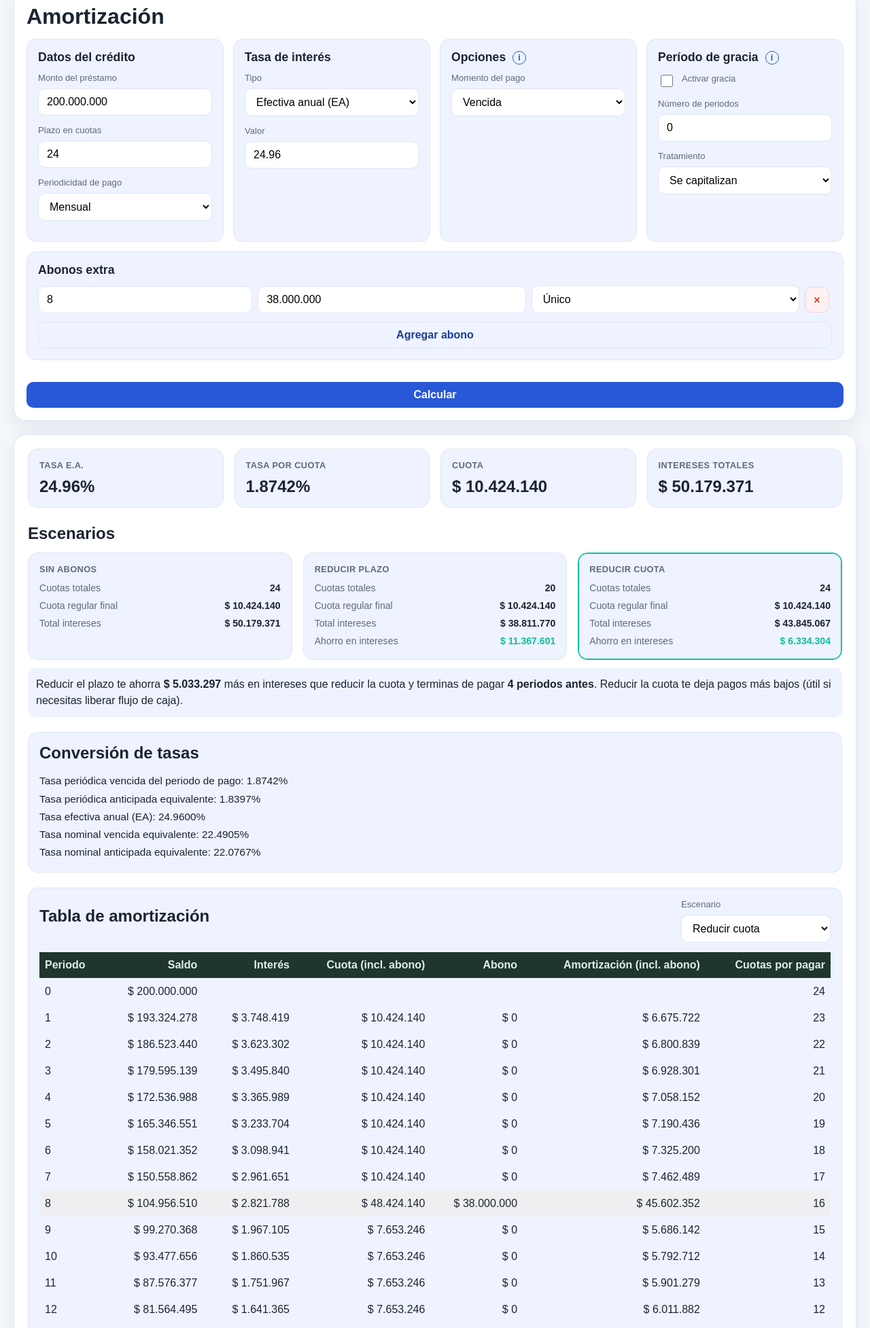
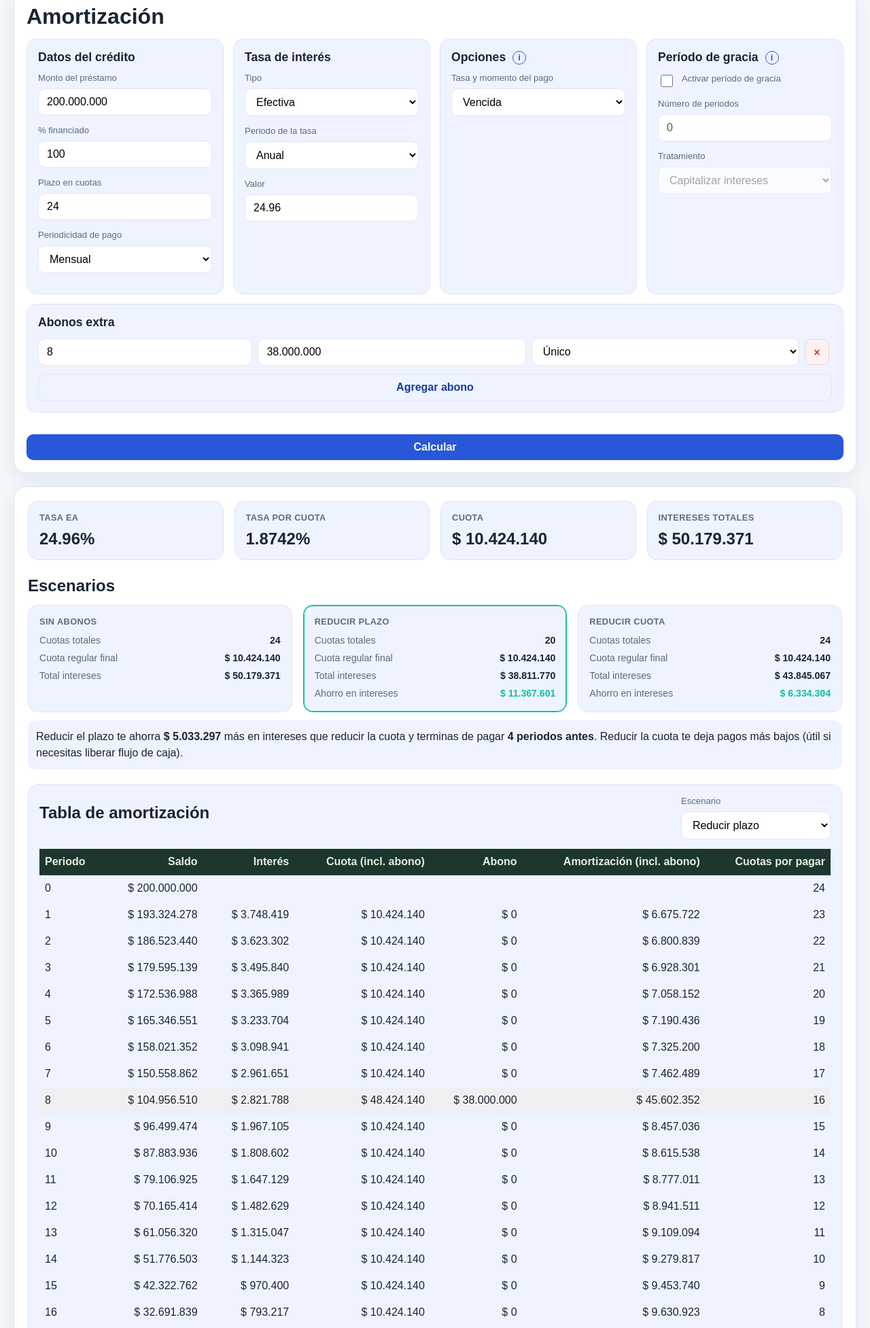
Before and after one commit to juandarevalo9804/calculadora-amortizacion, a plain HTML site: page index.html in a window 1280 px wide. Shown: the part 33-1987 px from the top of the page at 68% size. Drawn offline with Linux system fonts and the light colour scheme.

Commit message:
Proyecto finalizado
Co-authored-by: Copilot <223556219+Copilot@users.noreply.github.com>

```diff
--- a/app.js
+++ b/app.js
@@ -5,8 +5,7 @@ const elementos = {
   tipoTasa: document.getElementById('tipoTasa'),
   tasaValor: document.getElementById('tasaValor'),
   capitalizacion: document.getElementById('capitalizacion'),
-  labelCapitalizacion: document.getElementById('labelCapitalizacion'),
-  textoPeriodoTasa: document.getElementById('textoPeriodoTasa'),
+  porcentajeFinanciado: document.getElementById('porcentajeFinanciado'),
   momentoPago: document.getElementById('momentoPago'),
   activarGracia: document.getElementById('activarGracia'),
   graciaPeriodos: document.getElementById('graciaPeriodos'),
@@ -14,6 +13,7 @@ const elementos = {
   listaAbonos: document.getElementById('listaAbonos'),
   agregarAbono: document.getElementById('agregarAbono'),
   btnCalcular: document.getElementById('btnCalcular'),
+  errorCalculo: document.getElementById('errorCalculo'),
   escenarioActivo: document.getElementById('escenarioActivo'),
   scenarioGrid: document.getElementById('scenarioGrid'),
   mejorEscenario: document.getElementById('mejorEscenario'),
@@ -23,14 +23,14 @@ const elementos = {
   rangoGrafica: document.getElementById('rangoGrafica'),
   graficaAnterior: document.getElementById('graficaAnterior'),
   graficaSiguiente: document.getElementById('graficaSiguiente'),
-  valorEA: document.getElementById('valorEA'),
+  etiquetaTasaSeleccionada: document.getElementById('etiquetaTasaSeleccionada'),
+  valorTasaSeleccionada: document.getElementById('valorTasaSeleccionada'),
   valorCuota: document.getElementById('valorCuota'),
   valorCuotaBase: document.getElementById('valorCuotaBase'),
   valorIntereses: document.getElementById('valorIntereses'),
   resumenSinAbonos: document.getElementById('resumenSinAbonos'),
   resumenReducirPlazo: document.getElementById('resumenReducirPlazo'),
-  resumenReducirCuota: document.getElementById('resumenReducirCuota'),
-  conversionTexto: document.getElementById('conversionTexto')
+  resumenReducirCuota: document.getElementById('resumenReducirCuota')
 };
 
 function leerMonto(valor) {
@@ -64,15 +64,26 @@ function formatearCampoMonto(input) {
 let paginaGrafica = 0;
 let filasGraficaActuales = [];
 const PUNTOS_POR_PAGINA = 6;
+const LETRAS_PERIODOS_TASA = {
+  1: 'A',
+  2: 'S',
+  3: 'C',
+  4: 'T',
+  6: 'B',
+  12: 'M'
+};
 
-function actualizarCamposTasa() {
-  const tipo = elementos.tipoTasa.value;
-  const esNominal = tipo === 'nominal_vencida' || tipo === 'nominal_anticipada';
-  const esEA = tipo === 'EA';
-  elementos.labelCapitalizacion.style.display = esEA ? 'none' : '';
-  elementos.textoPeriodoTasa.textContent = esNominal
-    ? 'Periodo de capitalización'
-    : 'Periodo de la tasa';
+function obtenerAbreviaturaTasa(tipoTasa, periodo, anticipada) {
+  const letraPeriodo = LETRAS_PERIODOS_TASA[Number(periodo)];
+  if (!letraPeriodo) throw new Error('Periodo de tasa no soportado: ' + periodo);
+  const letraTipo = tipoTasa === 'nominal' ? 'N' : 'E';
+  return `${letraTipo}${letraPeriodo}${anticipada ? 'A' : ''}`;
+}
+
+function actualizarCamposGracia() {
+  const habilitado = elementos.activarGracia.checked;
+  elementos.graciaPeriodos.disabled = !habilitado;
+  elementos.tratamientoGracia.disabled = !habilitado;
 }
 
 function crearFilaAbono(periodo = 1, valor = 1000000) {
@@ -143,6 +154,7 @@ function dibujarTabla(filas) {
 
   const cuotasTotales = Number(elementos.cuotas.value || 0);
   const saldoInicial = Number(filas[0]?.saldoInicial ?? 0);
+  const periodosGracia = filas.filter((fila) => fila.tipo === 'gracia').length;
   const filaCero = {
     periodo: 0,
     saldo: saldoInicial,
@@ -165,7 +177,10 @@ function dibujarTabla(filas) {
     const interes = Number(fila.intereses || 0);
     const abono = Number(fila.abonoExtra || 0);
     const amortizacion = Number(fila.amortizacion || 0);
-    const cuotasPorPagar = Math.max(0, cuotasTotales - (Number(fila.periodo) || 0));
+    const cuotasPagadas = fila.tipo === 'gracia'
+      ? 0
+      : Math.max(0, (Number(fila.periodo) || 0) - periodosGracia);
+    const cuotasPorPagar = Math.max(0, cuotasTotales - cuotasPagadas);
 
     totalIntereses += interes;
     totalAbono += abono;
@@ -315,7 +330,13 @@ function actualizarResumen(data) {
     }
   };
 
-  elementos.valorEA.textContent = `${(conversion.ea * 100).toFixed(2)}%`;
+  const abreviatura = obtenerAbreviaturaTasa(
+    data.tipoTasa,
+    data.periodoTasa,
+    data.tasaAnticipada
+  );
+  elementos.etiquetaTasaSeleccionada.textContent = `Tasa ${abreviatura}`;
+  elementos.valorTasaSeleccionada.textContent = `${(conversion.valorOriginal * 100).toFixed(2)}%`;
   elementos.valorCuota.textContent = `${(conversion.i * 100).toFixed(4)}%`;
   elementos.valorCuotaBase.textContent = formatMoney(sinAbonos.cuota || 0);
   elementos.valorIntereses.textContent = formatMoney(sinAbonos.totalIntereses || 0);
@@ -331,7 +352,7 @@ function actualizarResumen(data) {
 
     datos.elemento.innerHTML = `
       <div class="scenario-metrics">
-        <div><span>Cuotas totales</span><strong>${datos.resultado.filas.length}</strong></div>
+        <div><span>Cuotas totales</span><strong>${datos.resultado.filas.filter((fila) => fila.tipo === 'amortizacion').length}</strong></div>
         <div><span>Cuota regular final</span><strong>${formatMoney(cuotaRegular || 0)}</strong></div>
         <div><span>Total intereses</span><strong>${formatMoney(datos.resultado.totalIntereses || 0)}</strong></div>
         ${ahorro}
@@ -361,41 +382,48 @@ function actualizarResumen(data) {
     }
   }
 
-  const texto = `
-    Tasa periódica vencida del periodo de pago: ${(conversion.i * 100).toFixed(4)}%<br>
-    Tasa periódica anticipada equivalente: ${(conversion.d * 100).toFixed(4)}%<br>
-    Tasa efectiva anual (EA): ${(conversion.ea * 100).toFixed(4)}%<br>
-    Tasa nominal vencida equivalente: ${(conversion.nominalVencida * 100).toFixed(4)}%<br>
-    Tasa nominal anticipada equivalente: ${(conversion.nominalAnticipada * 100).toFixed(4)}%
-  `;
-  elementos.conversionTexto.innerHTML = texto;
 }
 
 function calcular() {
+  elementos.errorCalculo.hidden = true;
+  elementos.errorCalculo.textContent = '';
+
   const tipoTasa = elementos.tipoTasa.value;
-  const esPeriodica = tipoTasa === 'periodica_vencida' || tipoTasa === 'periodica_anticipada';
   const periodicidad = Number(elementos.periodicidad.value || 12);
-  const capitalizacion = esPeriodica
-    ? periodicidad
-    : Number(elementos.capitalizacion.value || 1);
+  const capitalizacion = Number(elementos.capitalizacion.value || 1);
+  const monto = leerMonto(elementos.capital.value);
+  const porcentaje = Number(elementos.porcentajeFinanciado.value || 100);
+  const prestamo = monto * (Math.min(100, Math.max(0, porcentaje)) / 100);
 
   const config = {
-    capital: leerMonto(elementos.capital.value),
+    capital: prestamo,
     cuotas: Number(elementos.cuotas.value || 0),
     tasa: Number(elementos.tasaValor.value || 0),
     tipoTasa,
     capitalizacion,
     periodicidad,
+    tasaAnticipada: elementos.momentoPago.value === 'anticipada',
     momentoPago: elementos.momentoPago.value,
-    gracia: elementos.activarGracia.checked ? Number(elementos.graciaPeriodos.value || 0) : 0,
+    gracia: elementos.activarGracia.checked
+      ? Math.max(0, Math.floor(Number(elementos.graciaPeriodos.value) || 0))
+      : 0,
     tratamientoGracia: elementos.tratamientoGracia.value,
-    abonos: leerAbonos(),
-    escenario: elementos.escenarioActivo.value
+    abonos: leerAbonos()
   };
 
-  const sinAbonos = simularCredito({ ...config, escenario: 'sin_abonos', abonos: [] });
-  const reducirPlazo = simularCredito({ ...config, escenario: 'reducir_plazo' });
-  const reducirCuota = simularCredito({ ...config, escenario: 'reducir_cuota' });
+  let sinAbonos;
+  let reducirPlazo;
+  let reducirCuota;
+  try {
+    sinAbonos = simularCredito({ ...config, escenario: 'sin_abonos', abonos: [] });
+    reducirPlazo = simularCredito({ ...config, escenario: 'reducir_plazo' });
+    reducirCuota = simularCredito({ ...config, escenario: 'reducir_cuota' });
+  } catch (error) {
+    if (!(error instanceof Error) || error.name !== 'TasaConversionError') throw error;
+    elementos.errorCalculo.textContent = error.message;
+    elementos.errorCalculo.hidden = false;
+    return;
+  }
 
   const escenarioSeleccionado = elementos.escenarioActivo.value;
   let filasActivas = sinAbonos.filas;
@@ -406,6 +434,9 @@ function calcular() {
   dibujarGraficaSaldo(filasActivas);
   actualizarResumen({
     conversion: sinAbonos.conversion,
+    tipoTasa: config.tipoTasa,
+    periodoTasa: config.capitalizacion,
+    tasaAnticipada: config.tasaAnticipada,
     sinAbonos,
     reducirPlazo,
     reducirCuota,
@@ -461,10 +492,13 @@ document.addEventListener('keydown', (evento) => {
 
 elementos.btnCalcular.addEventListener('click', calcular);
 
-elementos.tipoTasa.addEventListener('change', () => {
-  actualizarCamposTasa();
+elementos.tipoTasa.addEventListener('change', calcular);
+elementos.activarGracia.addEventListener('change', () => {
+  actualizarCamposGracia();
   calcular();
 });
+elementos.graciaPeriodos.addEventListener('input', calcular);
+elementos.tratamientoGracia.addEventListener('change', calcular);
 
 elementos.escenarioActivo.addEventListener('change', calcular);
 elementos.graficaAnterior.addEventListener('click', () => {
@@ -498,6 +532,18 @@ elementos.scenarioGrid.addEventListener('keydown', (evento) => {
 
 formatearCampoMonto(elementos.capital);
 elementos.capital.addEventListener('input', calcular);
+[
+  elementos.cuotas,
+  elementos.periodicidad,
+  elementos.tasaValor,
+  elementos.capitalizacion,
+  elementos.momentoPago,
+  elementos.porcentajeFinanciado
+].forEach((control) => {
+  control.addEventListener('input', calcular);
+  control.addEventListener('change', calcular);
+});
 elementos.listaAbonos.appendChild(crearFilaAbono(8, 38000000));
-actualizarCamposTasa();
+actualizarCamposGracia();
+elementos.escenarioActivo.value = 'reducir_plazo';
 calcular();
--- a/calculos.js
+++ b/calculos.js
@@ -15,47 +15,67 @@ function normalizarTipo(valor) {
   return String(valor || '').trim().toLowerCase().replace(/\s+/g, '_');
 }
 
-function convertirTasa(valor, tipo, capitalizacion = 12, periodicidadPago = 12) {
+class TasaConversionError extends Error {
+  constructor(mensaje) {
+    super(mensaje);
+    this.name = 'TasaConversionError';
+  }
+}
+
+function convertirTasa(
+  valor,
+  tipo,
+  capitalizacion = 12,
+  periodicidadPago = 12,
+  tipoPeriodo = 'vencida'
+) {
   const tasa = Number(valor) / 100;
   const tipoNorm = normalizarTipo(tipo);
-  let p = tasa;
-
-  let ea = 0;
-
-  if (tipoNorm === 'ea') {
-    ea = tasa;
-  } else if (tipoNorm === 'nominal_vencida') {
-    p = tasa / Number(capitalizacion || 1);
-    ea = Math.pow(1 + p, Number(capitalizacion || 1)) - 1;
-  } else if (tipoNorm === 'nominal_anticipada') {
-    const d = (tasa / Number(capitalizacion || 1));
-    p = d / (1 - d);
-    ea = Math.pow(1 + p, Number(capitalizacion || 1)) - 1;
-  } else if (tipoNorm === 'periodica_anticipada') {
-    p = tasa / (1 - tasa);
-    ea = Math.pow(1 + p, Number(capitalizacion || 1)) - 1;
-  } else if (tipoNorm === 'periodica_vencida') {
-    p = tasa;
-    ea = Math.pow(1 + p, Number(capitalizacion || 1)) - 1;
-  } else {
-    throw new Error('Tipo de tasa no soportado: ' + tipo);
+  const mTasa = Number(capitalizacion);
+  const mPago = Number(periodicidadPago);
+  if (!Number.isFinite(mTasa) || !Number.isFinite(mPago) || mTasa <= 0 || mPago <= 0) {
+    throw new TasaConversionError('Los periodos de tasa y pago deben ser mayores que cero');
+  }
+  if (!Number.isFinite(tasa) || tasa < 0) throw new TasaConversionError('La tasa debe ser un número positivo');
+  if (tipoNorm !== 'efectiva' && tipoNorm !== 'nominal') {
+    throw new TasaConversionError('Tipo de tasa no soportado: ' + tipo);
+  }
+  if (tipoPeriodo !== 'vencida' && tipoPeriodo !== 'anticipada') {
+    throw new TasaConversionError('El periodo de la tasa debe ser vencido o anticipado');
   }
 
-  const i = Math.pow(1 + ea, 1 / Number(periodicidadPago || 1)) - 1;
+  let tasaPeriodo = tipoNorm === 'nominal' ? tasa / mTasa : tasa;
+
+  if (tipoPeriodo === 'anticipada') {
+    if (tasaPeriodo >= 1) {
+      throw new TasaConversionError('La tasa anticipada debe ser menor que 100% en su periodo');
+    }
+    tasaPeriodo = tasaPeriodo / (1 - tasaPeriodo);
+  }
+
+  if (!Number.isFinite(tasaPeriodo) || 1 + tasaPeriodo <= 0) {
+    throw new TasaConversionError('La tasa vencida equivalente no es válida');
+  }
+
+  const i = Math.pow(1 + tasaPeriodo, mTasa / mPago) - 1;
+  const ea = Math.pow(1 + i, mPago) - 1;
+  if (!Number.isFinite(i) || !Number.isFinite(ea)) {
+    throw new TasaConversionError('No se pudo convertir la tasa con los periodos indicados');
+  }
   const d = i / (1 + i);
-  const nominalVencida = i * Number(periodicidadPago || 1);
-  const nominalAnticipada = d * Number(periodicidadPago || 1);
+  const nominalVencida = i * mPago;
+  const nominalAnticipada = d * mPago;
 
   return {
     valorOriginal: tasa,
-    tasaPeriodica: p,
+    tasaPeriodica: tasaPeriodo,
     ea,
     i,
     d,
     nominalVencida,
     nominalAnticipada,
-    capitalizacion: Number(capitalizacion || 1),
-    periodicidadPago: Number(periodicidadPago || 1)
+    capitalizacion: mTasa,
+    periodicidadPago: mPago
   };
 }
 
@@ -98,6 +118,7 @@ function simularCredito({
   tipoTasa,
   capitalizacion,
   periodicidad,
+  tasaAnticipada = false,
   momentoPago,
   gracia = 0,
   tratamientoGracia = 'capitaliza',
@@ -108,7 +129,13 @@ function simularCredito({
   const cuotaTotal = Number(cuotas) || 0;
   if (capitalBase <= 0 || cuotaTotal <= 0) return { filas: [], conversion: null, cuota: 0, totalIntereses: 0 };
 
-  const conversion = convertirTasa(tasa, tipoTasa, capitalizacion, periodicidad);
+  const conversion = convertirTasa(
+    tasa,
+    tipoTasa,
+    capitalizacion,
+    periodicidad,
+    tasaAnticipada ? 'anticipada' : 'vencida'
+  );
   const i = conversion.i;
   const totalPeriodos = gracia + cuotaTotal;
   const abonosMap = obtenerAbonosMap(abonos, totalPeriodos);
@@ -140,7 +167,7 @@ function simularCredito({
       }
     } else {
       const periodoReal = periodo - gracia;
-      if (escenario === 'reducir_cuota' && periodoReal === 1) {
+      if (periodoReal === 1) {
         cuotaActual = cuotaFija(saldoInicial, i, cuotaTotal, momentoPago === 'anticipada');
       }
 
@@ -167,12 +194,17 @@ function simularCredito({
       }
 
       if (
-        escenario === 'reducir_cuota'
+        (escenario === 'reducir_cuota' || escenario === 'mantener_cuota')
         && abonoExtra > 0
         && periodoReal < cuotaTotal
         && saldoFinal > 0
       ) {
-        cuotaActual = cuotaFija(saldoFinal, i, cuotaTotal - periodoReal);
+        cuotaActual = cuotaFija(
+          saldoFinal,
+          i,
+          cuotaTotal - periodoReal,
+          momentoPago === 'anticipada'
+        );
       }
     }
 
@@ -204,3 +236,12 @@ function simularCredito({
     totalPagado: redondear(totalPagado)
   };
 }
+
+if (typeof module !== 'undefined' && module.exports) {
+  module.exports = {
+    convertirTasa,
+    cuotaFija,
+    obtenerAbonosMap,
+    simularCredito
+  };
+}
--- a/estilos.css
+++ b/estilos.css
@@ -174,6 +174,17 @@ select:focus {
   transition: transform 0.15s ease, box-shadow 0.15s ease;
 }
 
+.calculation-error {
+  grid-column: 1 / -1;
+  margin: 0;
+  color: var(--danger);
+  font-size: 0.9rem;
+}
+
+.calculation-error[hidden] {
+  display: none;
+}
+
 .primary-btn {
   grid-column: 1 / -1;
   margin-top: 18px;
@@ -238,7 +249,6 @@ select:focus {
 
 .card,
 .scenario-card,
-.conversion-block,
 .table-panel {
   background: var(--panel-alt);
   border: 1px solid var(--border);
@@ -260,7 +270,6 @@ select:focus {
 }
 
 .scenario-panel h2,
-.conversion-block h2,
 .table-panel h2 {
   margin-top: 0;
   margin-bottom: 14px;
@@ -329,16 +338,6 @@ select:focus {
   border-radius: 10px;
   background: var(--panel-alt);
   line-height: 1.5;
-}
-
-.conversion-block {
-  margin-top: 22px;
-}
-
-.conversion-text {
-  color: var(--text);
-  line-height: 1.7;
-  font-size: 0.96rem;
 }
 
 .table-panel {
--- a/index.html
+++ b/index.html
@@ -18,13 +18,17 @@
             <input id="capital" type="text" value="200000000" inputmode="numeric" autocomplete="off" />
           </label>
           <label>
+            <span>% financiado</span>
+            <input id="porcentajeFinanciado" type="number" value="100" min="1" max="100" step="1" />
+          </label>
+          <label>
             <span>Plazo en cuotas</span>
             <input id="cuotas" type="number" value="24" min="1" step="1" />
           </label>
           <label>
             <span>Periodicidad de pago</span>
             <select id="periodicidad">
-              <option value="12">Mensual</option>
+              <option value="12" selected>Mensual</option>
               <option value="6">Bimestral</option>
               <option value="4">Trimestral</option>
               <option value="3">Cuatrimestral</option>
@@ -39,27 +43,24 @@
           <label>
             <span>Tipo</span>
             <select id="tipoTasa">
-              <option value="EA">Efectiva anual (EA)</option>
-              <option value="nominal_vencida">Nominal vencida</option>
-              <option value="nominal_anticipada">Nominal anticipada</option>
-              <option value="periodica_vencida">Periódica vencida</option>
-              <option value="periodica_anticipada">Periódica anticipada</option>
+              <option value="efectiva">Efectiva</option>
+              <option value="nominal">Nominal</option>
             </select>
           </label>
-          <label>
-            <span>Valor</span>
-            <input id="tasaValor" type="number" value="24.96" min="0" step="0.01" />
-          </label>
           <label id="labelCapitalizacion">
-            <span id="textoPeriodoTasa">Periodo de capitalización</span>
+            <span id="textoPeriodoTasa">Periodo de la tasa</span>
             <select id="capitalizacion">
               <option value="12">Mensual</option>
               <option value="6">Bimestral</option>
               <option value="4">Trimestral</option>
               <option value="3">Cuatrimestral</option>
               <option value="2">Semestral</option>
-              <option value="1">Anual</option>
+              <option value="1" selected>Anual</option>
             </select>
+          </label>
+          <label>
+            <span>Valor</span>
+            <input id="tasaValor" type="number" value="24.96" min="0" step="0.01" />
           </label>
         </section>
 
@@ -69,18 +70,18 @@
             <button
               class="info-button"
               type="button"
-              aria-label="Explicación del momento del pago"
+              aria-label="Explicación de tasa y momento del pago"
               aria-expanded="false"
               aria-controls="ayudaMomentoPago"
               aria-describedby="ayudaMomentoPago"
             >i</button>
             <span id="ayudaMomentoPago" class="info-tooltip" role="tooltip">
-              <strong>Vencida:</strong> la cuota se paga al final del periodo; los intereses de ese periodo se calculan sobre el saldo.<br>
-              <strong>Anticipada:</strong> la cuota se paga al inicio del periodo. La primera cuota se paga en el periodo cero y no genera intereses.
+              <strong>Vencida:</strong> la tasa se usa vencida y la cuota se paga al final del periodo.<br>
+              <strong>Anticipada:</strong> la tasa se convierte a vencida equivalente y las cuotas se pagan al inicio. La primera cuota no genera intereses.
             </span>
           </h2>
           <label>
-            <span>Momento del pago</span>
+            <span>Tasa y momento del pago</span>
             <select id="momentoPago">
               <option value="vencida">Vencida</option>
               <option value="anticipada">Anticipada</option>
@@ -100,23 +101,23 @@
               aria-describedby="ayudaGracia"
             >i</button>
             <span id="ayudaGracia" class="info-tooltip" role="tooltip">
-              <strong>Se capitalizan:</strong> no pagas intereses durante la gracia; se agregan al saldo del préstamo, que crece y genera intereses.<br>
-              <strong>Se pagan solo intereses:</strong> pagas los intereses de cada periodo de gracia y el saldo del capital permanece igual.
+              <strong>Se capitalizan:</strong> los intereses se agregan al saldo y generan intereses durante la gracia.<br>
+              <strong>Se pagan solo intereses:</strong> el capital permanece igual y se paga el interés de cada periodo.
             </span>
           </h2>
           <label class="inline">
             <input id="activarGracia" type="checkbox" />
-            <span>Activar gracia</span>
+            <span>Activar período de gracia</span>
           </label>
           <label>
             <span>Número de periodos</span>
-            <input id="graciaPeriodos" type="number" value="0" min="0" step="1" />
+            <input id="graciaPeriodos" type="number" value="0" min="0" step="1" disabled />
           </label>
           <label>
             <span>Tratamiento</span>
-            <select id="tratamientoGracia">
-              <option value="capitaliza">Se capitalizan</option>
-              <option value="intereses">Se pagan solo intereses</option>
+            <select id="tratamientoGracia" disabled>
+              <option value="capitaliza">Capitalizar intereses</option>
+              <option value="intereses">Pagar solo intereses</option>
             </select>
           </label>
         </section>
@@ -127,14 +128,15 @@
           <button id="agregarAbono" type="button" class="secondary-btn">Agregar abono</button>
         </section>
 
+        <p id="errorCalculo" class="calculation-error" role="alert" hidden></p>
         <button id="btnCalcular" class="primary-btn" type="button">Calcular</button>
       </aside>
 
       <main class="main-panel">
         <header class="overview">
           <div class="card">
-            <h3>Tasa E.A.</h3>
-            <strong id="valorEA">-</strong>
+            <h3 id="etiquetaTasaSeleccionada">Tasa EA</h3>
+            <strong id="valorTasaSeleccionada">-</strong>
           </div>
           <div class="card">
             <h3>Tasa por cuota</h3>
@@ -169,11 +171,6 @@
           <div id="mejorEscenario" class="scenario-verdict" aria-live="polite"></div>
         </section>
 
-        <section class="conversion-block">
-          <h2>Conversión de tasas</h2>
-          <div id="conversionTexto" class="conversion-text"></div>
-        </section>
-
         <section class="table-panel">
           <div class="table-header">
             <h2>Tabla de amortización</h2>
@@ -181,8 +178,8 @@
               <span>Escenario</span>
               <select id="escenarioActivo">
                 <option value="sin_abonos">Sin abonos</option>
-                <option value="reducir_plazo">Reducir plazo</option>
-                <option value="reducir_cuota" selected>Reducir cuota</option>
+                <option value="reducir_plazo" selected>Reducir plazo</option>
+                <option value="reducir_cuota">Reducir cuota</option>
               </select>
             </label>
           </div>
```
Also changed, not shown: 3 other files.
